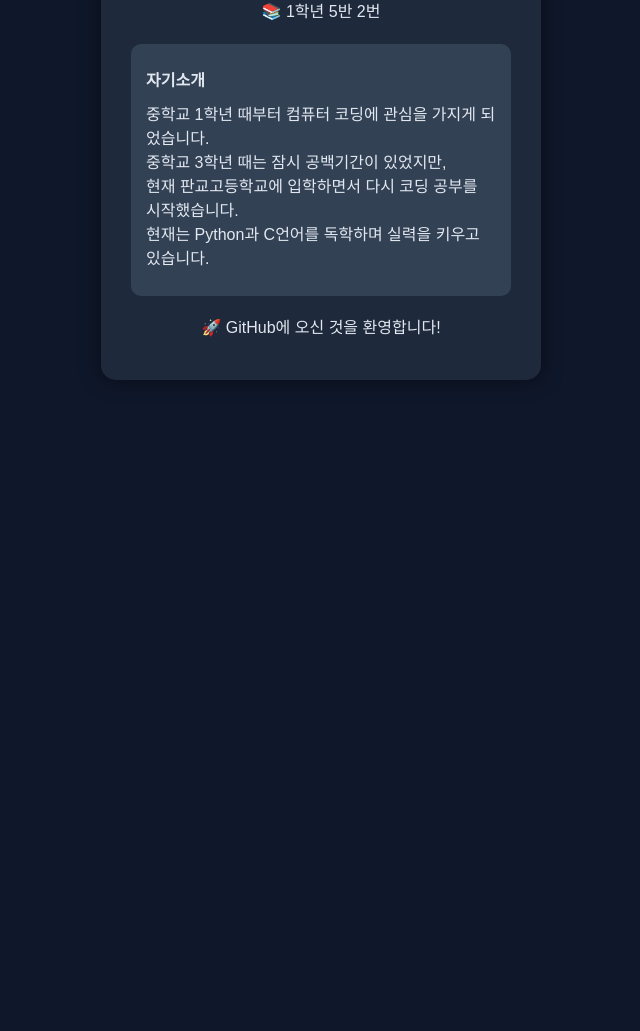
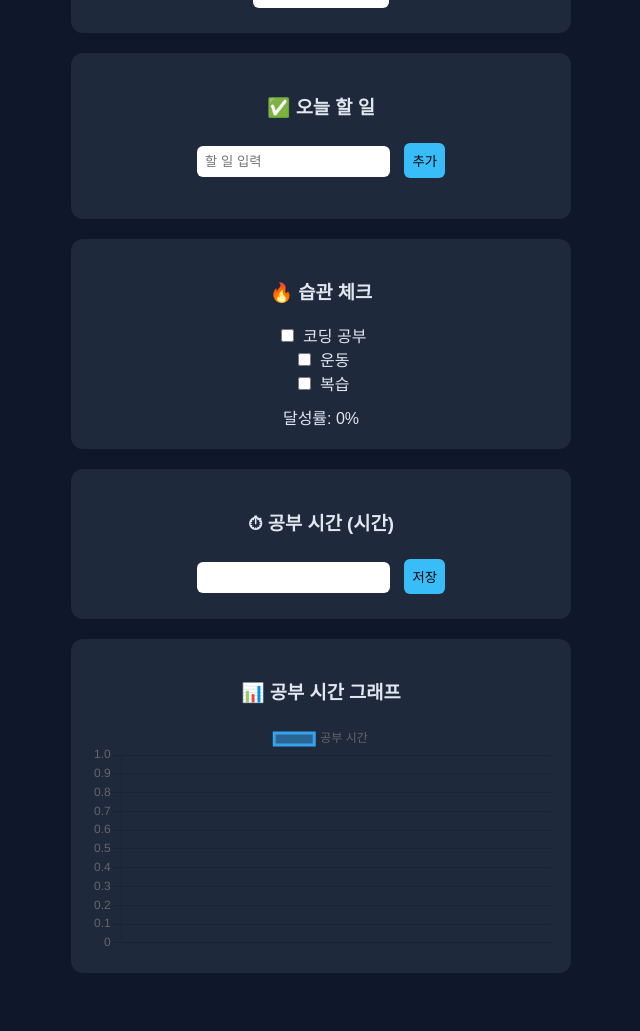
Before and after one commit to bdcube2229-del/project-01, a plain HTML site: page index.html in a window 1280 px wide. Shown: the part 177-1208 px from the top of the page, without its empty margins (319-959 px from the left). Before the commit the page ends 800 px from the top, so only its background shows below. Drawn offline with nearby package versions, Linux system fonts and the light colour scheme.

Commit message:
전체 내용 변경(일일 활동 기록 사이트)

```diff
--- a/index.html
+++ b/index.html
@@ -2,62 +2,206 @@
 <html lang="ko">
 <head>
 <meta charset="UTF-8">
-    <title>고재윤 소개 페이지</title>
+<title>나의 학습 기록</title>
+<script src="https://cdn.jsdelivr.net/npm/chart.js"></script>
+
 <style>
 body {
-            font-family: Arial, sans-serif;
-            background-color: #0f172a;
+    font-family: Arial;
+    background: #0f172a;
     color: #e2e8f0;
     text-align: center;
-            padding: 50px;
+    padding: 30px;
+}
+
+.container {
+    max-width: 500px;
+    margin: auto;
 }
 
 .card {
-            background-color: #1e293b;
-            padding: 30px;
-            border-radius: 15px;
-            width: 380px;
-            margin: auto;
-            box-shadow: 0 0 20px rgba(0,0,0,0.5);
+    background: #1e293b;
+    padding: 20px;
+    border-radius: 12px;
+    margin-bottom: 20px;
 }
 
-        h1 {
-            color: #38bdf8;
+input, button {
+    padding: 8px;
+    margin: 5px;
+    border-radius: 6px;
+    border: none;
 }
 
-        p {
-            font-size: 16px;
-            margin: 10px 0;
-            line-height: 1.5;
+button {
+    background: #38bdf8;
+    color: black;
+    cursor: pointer;
 }
 
-        .intro {
-            margin-top: 20px;
-            padding: 15px;
-            background-color: #334155;
-            border-radius: 10px;
+ul {
     text-align: left;
+}
+
+.progress {
+    margin-top: 10px;
 }
 </style>
 </head>
+
 <body>
 
+<div class="container">
+
+    <h1>📘 학습 & 습관 기록</h1>
+
+    <!-- 날짜 -->
     <div class="card">
-        <h1>👨‍💻 고재윤</h1>
-        <p>📚 1학년 5반 2번</p>
-
-        <div class="intro">
-            <p><strong>자기소개</strong></p>
-            <p>
-                중학교 1학년 때부터 컴퓨터 코딩에 관심을 가지게 되었습니다.<br>
-                중학교 3학년 때는 잠시 공백기간이 있었지만,<br>
-                현재 판교고등학교에 입학하면서 다시 코딩 공부를 시작했습니다.<br>
-                현재는 Python과 C언어를 독학하며 실력을 키우고 있습니다.
-            </p>
+        <input type="date" id="date">
     </div>
 
-        <p style="margin-top:20px;">🚀 GitHub에 오신 것을 환영합니다!</p>
+    <!-- 할 일 -->
+    <div class="card">
+        <h3>✅ 오늘 할 일</h3>
+        <input type="text" id="todoInput" placeholder="할 일 입력">
+        <button onclick="addTodo()">추가</button>
+        <ul id="todoList"></ul>
     </div>
+
+    <!-- 습관 -->
+    <div class="card">
+        <h3>🔥 습관 체크</h3>
+        <label><input type="checkbox" class="habit"> 코딩 공부</label><br>
+        <label><input type="checkbox" class="habit"> 운동</label><br>
+        <label><input type="checkbox" class="habit"> 복습</label><br>
+
+        <div class="progress">
+            달성률: <span id="rate">0%</span>
+        </div>
+    </div>
+
+    <!-- 공부 시간 -->
+    <div class="card">
+        <h3>⏱ 공부 시간 (시간)</h3>
+        <input type="number" id="studyTime">
+        <button onclick="saveStudy()">저장</button>
+    </div>
+
+    <!-- 그래프 -->
+    <div class="card">
+        <h3>📊 공부 시간 그래프</h3>
+        <canvas id="chart"></canvas>
+    </div>
+
+</div>
+
+<script>
+let todos = JSON.parse(localStorage.getItem("todos")) || {};
+let studyData = JSON.parse(localStorage.getItem("study")) || {};
+
+function getDate() {
+    return document.getElementById("date").value;
+}
+
+// 할 일 추가
+function addTodo() {
+    const date = getDate();
+    const input = document.getElementById("todoInput");
+
+    if (!todos[date]) todos[date] = [];
+    todos[date].push({text: input.value, done: false});
+
+    input.value = "";
+    saveTodos();
+    renderTodos();
+}
+
+function saveTodos() {
+    localStorage.setItem("todos", JSON.stringify(todos));
+}
+
+// 할 일 표시
+function renderTodos() {
+    const date = getDate();
+    const list = document.getElementById("todoList");
+    list.innerHTML = "";
+
+    if (!todos[date]) return;
+
+    todos[date].forEach((todo, i) => {
+        const li = document.createElement("li");
+        li.innerHTML = `
+            <input type="checkbox" ${todo.done ? "checked":""}
+            onchange="toggleTodo(${i})">
+            ${todo.text}
+        `;
+        list.appendChild(li);
+    });
+}
+
+function toggleTodo(i) {
+    const date = getDate();
+    todos[date][i].done = !todos[date][i].done;
+    saveTodos();
+}
+
+// 습관 달성률
+document.querySelectorAll(".habit").forEach(cb => {
+    cb.addEventListener("change", () => {
+        const habits = document.querySelectorAll(".habit");
+        let checked = 0;
+
+        habits.forEach(h => { if (h.checked) checked++; });
+
+        let rate = Math.round((checked / habits.length) * 100);
+        document.getElementById("rate").innerText = rate + "%";
+    });
+});
+
+// 공부 시간 저장
+function saveStudy() {
+    const date = getDate();
+    const time = document.getElementById("studyTime").value;
+
+    studyData[date] = time;
+    localStorage.setItem("study", JSON.stringify(studyData));
+
+    drawChart();
+}
+
+// 그래프
+let chart;
+
+function drawChart() {
+    const ctx = document.getElementById("chart");
+
+    const labels = Object.keys(studyData);
+    const data = Object.values(studyData);
+
+    if (chart) chart.destroy();
+
+    chart = new Chart(ctx, {
+        type: "line",
+        data: {
+            labels: labels,
+            datasets: [{
+                label: "공부 시간",
+                data: data,
+                fill: false,
+                tension: 0.3
+            }]
+        }
+    });
+}
+
+// 날짜 변경 시
+document.getElementById("date").addEventListener("change", () => {
+    renderTodos();
+});
+
+// 초기 실행
+drawChart();
+</script>
 
 </body>
 </html>
```
Lines whose indentation alone changed are shown as unchanged.
